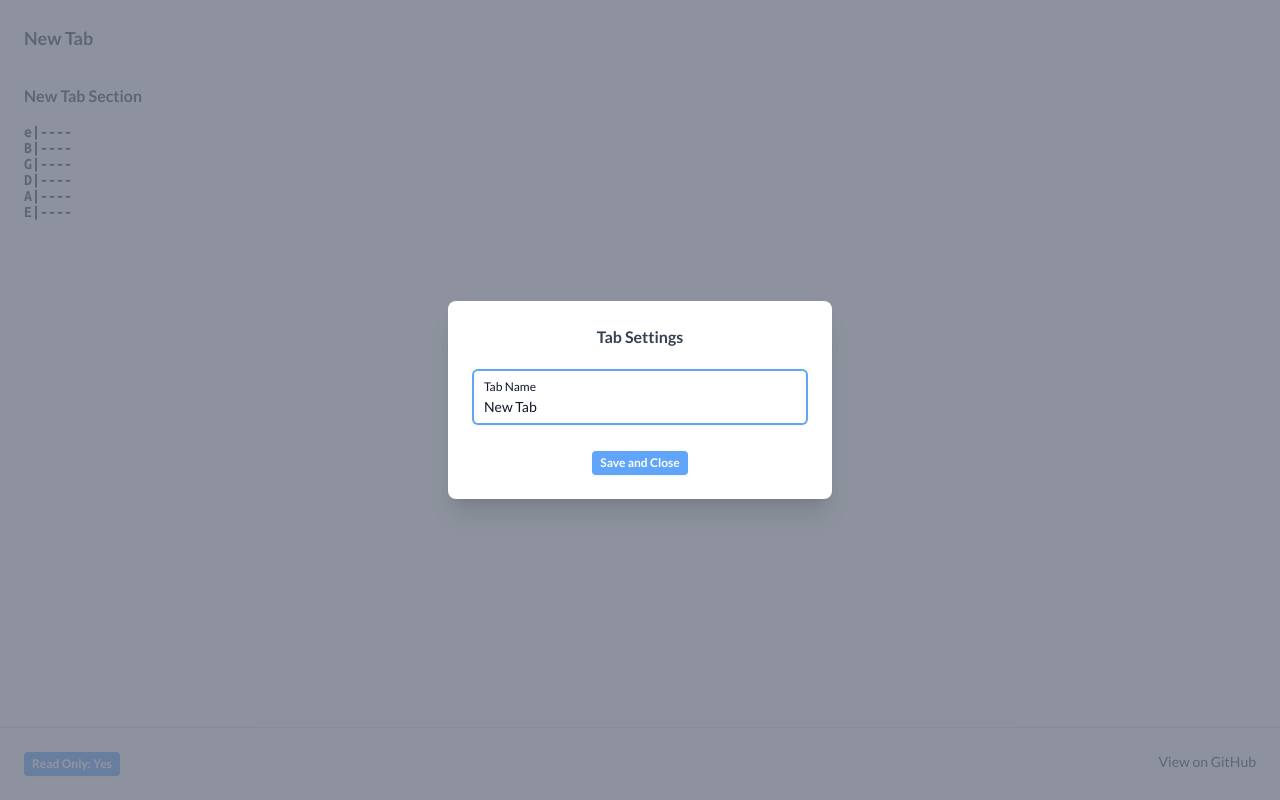
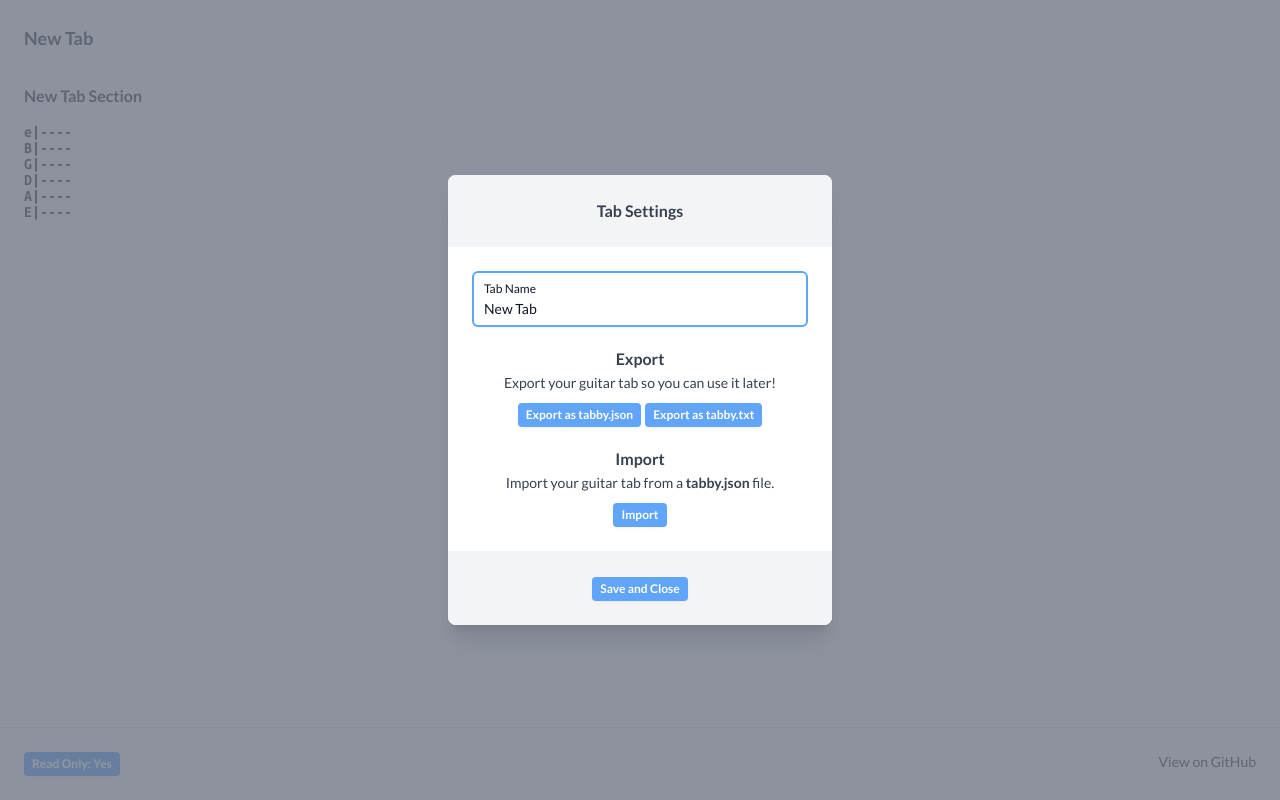
Before and after one commit to haydn-smith/tabby, a Vue app: page / in a window 1280 px wide. Both pictures are taken after a click on the button "Tab Settings". Built offline with nearby package versions, Linux system fonts and the light colour scheme.

Commit message:
import and export

```diff
--- a/src/App.vue
+++ b/src/App.vue
@@ -1,29 +1,19 @@
 <script setup lang="ts">
-import { onMounted, ref, watch } from 'vue';
+import { onMounted, ref } from 'vue';
 import TabbyButton from './components/TabbyButton.vue';
 import TabbyInput from './components/TabbyInput.vue';
 import TabbyModal from './components/TabbyModal.vue';
 import TabbySection from './components/TabbySection.vue';
+import useDownloader from './hooks/useDownloader';
 import Cursor from './values/cursor';
 import Section from './values/section';
 import Tab from './values/tab';
 
+const download = useDownloader();
 const tab = ref(Tab.make());
 const cursor = ref(new Cursor());
 const tabSettingsOpen = ref(false);
 const isReadOnly = ref(false);
-
-watch(tab, (oldVal, newVal) => {
-  const asString = JSON.stringify(newVal);
-
-  const asBase64 = btoa(asString);
-
-  const domain = window.location.protocol + '//' + window.location.host + window.location.pathname;
-  const query = `?data=` + asBase64;
-  window.history.pushState({ path: domain + query }, '', domain + query);
-
-  console.log(asBase64);
-});
 
 onMounted(() => {
   document.addEventListener('keydown', (event: KeyboardEvent) => {
@@ -56,6 +46,20 @@ const onNoteSelected = (string: number, column: number, section: number, active:
     .toggleActive(active)
     .moveCursorWithinSectionBounds(tab.value);
 };
+
+const onExportJsonClicked = () => {
+  download('tabby.json', JSON.stringify(tab.value.toJson(), undefined, 2));
+};
+
+const onExportTextClicked = () => {
+  download('tabby.txt', tab.value.toText());
+};
+
+const onFileUploaded = (text: string) => {
+  const json = JSON.parse(text);
+  tab.value = Tab.fromJson(json);
+  isReadOnly.value = false;
+};
 </script>
 
 <template>
@@ -75,6 +79,21 @@ const onNoteSelected = (string: number, column: number, section: number, active:
 
       <TabbyModal title="Tab Settings" @closed="isReadOnly = false" v-model="tabSettingsOpen">
         <TabbyInput label="Tab Name" placeholder="e.g. I Miss You by Blink 182" v-model="tab.name" />
+
+        <div class="mt-5 text-center text-base font-semibold leading-6 text-gray-700">Export</div>
+        <div class="text-center text-sm leading-6 text-gray-700">Export your guitar tab so you can use it later!</div>
+        <div class="mt-2 text-center">
+          <TabbyButton class="mr-1" text="Export as tabby.json" @click="onExportJsonClicked" />
+          <TabbyButton class="" text="Export as tabby.txt" @click="onExportTextClicked" />
+        </div>
+
+        <div class="mt-5 text-center text-base font-semibold leading-6 text-gray-700">Import</div>
+        <div class="text-center text-sm leading-6 text-gray-700">
+          Import your guitar tab from a <strong>tabby.json</strong> file.
+        </div>
+        <div class="mt-2 text-center">
+          <TabbyInput @file-changed="onFileUploaded" type="file" label="Import" />
+        </div>
       </TabbyModal>
 
       <div
--- a/src/components/TabbyInput.vue
+++ b/src/components/TabbyInput.vue
@@ -1,28 +1,61 @@
 <script setup lang="ts">
+import { v1 } from 'uuid';
+import { ref } from 'vue';
+
+withDefaults(
   defineProps<{
+    type?: 'text' | 'file';
     label: string;
-  placeholder: string;
-  modelValue: string;
+    placeholder?: string;
+    modelValue?: string;
+  }>(),
+  {
+    type: 'text',
+    placeholder: '',
+    modelValue: '',
+  }
+);
+
+const emit = defineEmits<{
+  (e: 'update:modelValue', modelValue: string): void;
+  (e: 'fileChanged', text: string): void;
 }>();
 
-defineEmits<{
-  (e: 'update:modelValue', modelValue: string): void;
-}>();
+const id = ref(v1());
+const file = ref<HTMLInputElement | null>(null);
+
+const onFileChanged = async () => {
+  emit('fileChanged', (await file.value?.files?.item(0)?.text()) ?? '');
+};
 </script>
 
 <template>
+  <div>
+    <div v-if="type === 'file'">
+      <label :for="id">
         <div
+          class="inline-block cursor-pointer rounded bg-blue-400 py-1 px-2 text-xs font-semibold text-white shadow-sm transition hover:bg-blue-500 focus-visible:outline focus-visible:outline-2 focus-visible:outline-offset-2 focus-visible:outline-blue-600"
+        >
+          {{ label }}
+        </div>
+      </label>
+      <input ref="file" :id="id" class="hidden" type="file" @change="onFileChanged()" />
+    </div>
+
+    <div
+      v-if="type === 'text'"
       class="rounded-md px-3 pt-2.5 pb-1.5 shadow-sm ring-1 ring-inset ring-gray-300 transition focus-within:ring-2 focus-within:ring-blue-400"
     >
       <label for="name" class="block text-xs font-medium text-gray-900">{{ label }}</label>
       <input
         :value="modelValue"
         @input="$emit('update:modelValue', ($event.target as HTMLInputElement).value)"
-      type="text"
+        :type="type"
         name="name"
         id="name"
         class="block w-full border-0 p-0 text-gray-900 placeholder:text-gray-400 focus:ring-0 sm:text-sm sm:leading-6"
         :placeholder="placeholder"
       />
     </div>
+  </div>
 </template>
--- a/src/components/TabbyModal.vue
+++ b/src/components/TabbyModal.vue
@@ -45,19 +45,21 @@ const close = () => {
             leave-to="opacity-0 translate-y-4 sm:translate-y-0 sm:scale-95"
           >
             <DialogPanel
-              class="relative transform overflow-hidden rounded-lg bg-white px-4 pt-5 pb-4 text-left shadow-xl transition-all sm:my-8 sm:w-full sm:max-w-sm sm:p-6"
+              class="relative transform overflow-hidden rounded-lg bg-white text-left shadow-xl transition-all sm:my-8 sm:w-full sm:max-w-sm"
             >
-              <div>
+              <DialogTitle
+                as="h3"
+                class="bg-gray-100 p-6 text-center text-base font-semibold leading-6 text-gray-700"
+                >{{ title }}</DialogTitle
+              >
+              <div class="p-6">
                 <div class="">
-                  <DialogTitle as="h3" class="text-center text-base font-semibold leading-6 text-gray-700">{{
-                    title
-                  }}</DialogTitle>
-                  <div class="mt-5 text-sm text-gray-500">
+                  <div class="text-sm text-gray-500">
                     <slot></slot>
                   </div>
                 </div>
               </div>
-              <div class="mt-5 text-center sm:mt-6">
+              <div class="bg-gray-100 p-6 text-center">
                 <TabbyButton @click="close" text="Save and Close" />
               </div>
             </DialogPanel>
--- /dev/null
+++ b/src/hooks/useDownloader.ts
@@ -0,0 +1,16 @@
+export default function useDownloader() {
+  const download = (filename: string, text: string) => {
+    const element = document.createElement('a');
+    element.setAttribute('href', 'data:text/plain;charset=utf-8,' + encodeURIComponent(text));
+    element.setAttribute('download', filename);
+
+    element.style.display = 'none';
+    document.body.appendChild(element);
+
+    element.click();
+
+    document.body.removeChild(element);
+  };
+
+  return download;
+}
--- a/src/store/useAppStore.ts
+++ /dev/null
@@ -1,52 +0,0 @@
-import queryString from 'query-string';
-import create from 'zustand';
-import { devtools, persist, StateStorage } from 'zustand/middleware';
-import Tab from '../values/tab';
-
-export interface UrlStore {
-  tab: Tab;
-  setState: (state: Partial<UrlStore>) => void;
-}
-
-const storage: StateStorage = {
-  getItem: async (name: string): Promise<string | null> => {
-    const params = queryString.parse(location.search);
-    const data = Buffer.from(params[`${name}`] as string, 'base64').toString('binary');
-    const json = `{"state":${data},"version":0}`;
-    return Promise.resolve(json);
-  },
-  setItem: async (name: string, value: string): Promise<void> => {
-    // eslint-disable-next-line @typescript-eslint/no-unsafe-member-access
-    const state = JSON.stringify(JSON.parse(value).state);
-    const domain = window.location.protocol + '//' + window.location.host + window.location.pathname;
-    const query = `?${name}=` + Buffer.from(state, 'binary').toString('base64');
-    window.history.pushState({ path: domain + query }, '', domain + query);
-    return Promise.resolve();
-  },
-  removeItem: async (): Promise<void> => {
-    // Not sure why we need this one.
-    return Promise.resolve();
-  },
-};
-
-/**
- * The non-volatile global store for this application.
- */
-const useUrlStore = create<UrlStore>()(
-  devtools(
-    persist(
-      (set) => ({
-        tab: Tab.make(),
-        setState: (state: Partial<UrlStore>) => {
-          set(state);
-        },
-      }),
-      {
-        name: 'store',
-        getStorage: () => storage,
-      }
-    )
-  )
-);
-
-export default useUrlStore;
--- a/src/values/column.ts
+++ b/src/values/column.ts
@@ -1,7 +1,8 @@
-import { v4 as uuidv4 } from 'uuid';
+import { v1 } from 'uuid';
 import Note from './note';
+import Serialisable from './serialisable';
 
-export default class Column {
+export default class Column implements Serialisable {
   public id = '';
 
   public notes: Array<Note> = [];
@@ -9,7 +10,7 @@ export default class Column {
   public static make(): Column {
     const column = new Column();
 
-    column.id = uuidv4();
+    column.id = v1();
 
     // TODO: Dynamic string amount.
     [1, 2, 3, 4, 5, 6].forEach((string) => {
@@ -54,4 +55,21 @@ export default class Column {
 
     return column;
   }
+
+  public toJson(): Record<string, unknown> {
+    return {
+      notes: this.notes.map((note) => note.toJson()),
+    };
+  }
+
+  public static fromJson(json: Record<string, unknown>): Column {
+    const column = new Column();
+    column.id = v1();
+
+    if (Array.isArray(json.notes)) {
+      json.notes.forEach((note) => column.notes.push(Note.fromJson(note)));
+    }
+
+    return column;
+  }
 }
--- a/src/values/note.ts
+++ b/src/values/note.ts
@@ -1,6 +1,7 @@
 import { range } from 'ramda';
+import Serialisable from './serialisable';
 
-export default class Note {
+export default class Note implements Serialisable {
   public constructor(public string: number, public fret: string) {}
 
   public paddedFret(width: number): string {
@@ -8,4 +9,19 @@ export default class Note {
       return acc.charAt(current) ? acc : acc + '-';
     }, this.fret);
   }
+
+  public toJson(): Record<string, unknown> {
+    return {
+      string: this.string,
+      fret: this.fret,
+    };
+  }
+
+  public static fromJson(json: Record<string, unknown>): Note {
+    if (typeof json.string === 'number' && typeof json.fret === 'string') {
+      return new Note(json.string, json.fret);
+    }
+
+    throw new Error('Invalid Note() object encountered when converting from JSON!');
+  }
 }
--- a/src/values/section.ts
+++ b/src/values/section.ts
@@ -1,6 +1,7 @@
 import Column from './column';
+import Serialisable from './serialisable';
 
-export default class Section {
+export default class Section implements Serialisable {
   public name: string;
 
   public columns: Array<Column> = [];
@@ -55,4 +56,22 @@ export default class Section {
 
     return section;
   }
+
+  public toJson(): Record<string, unknown> {
+    return {
+      name: this.name,
+      columns: this.columns.map((column) => column.toJson()),
+    };
+  }
+
+  public static fromJson(json: Record<string, unknown>): Section {
+    const section = new Section();
+
+    if (typeof json.name === 'string' && Array.isArray(json.columns)) {
+      section.name = json.name;
+      json.columns.forEach((column) => section.columns.push(Column.fromJson(column)));
+    }
+
+    return section;
+  }
 }
--- /dev/null
+++ b/src/values/serialisable.ts
@@ -0,0 +1,3 @@
+export default interface Serialisable {
+  toJson(): Record<string, unknown>;
+}
--- a/src/values/tab.ts
+++ b/src/values/tab.ts
@@ -1,7 +1,10 @@
 import Section from './section';
+import Serialisable from './serialisable';
 
-export default class Tab {
+export default class Tab implements Serialisable {
   public name: string;
+
+  public readOnly = false;
 
   public sections: Array<Section> = [];
 
@@ -47,4 +50,26 @@ export default class Tab {
 
     return tab;
   }
+
+  public toJson(): Record<string, unknown> {
+    return {
+      name: this.name,
+      sections: this.sections.map((section) => section.toJson()),
+    };
+  }
+
+  public toText(): string {
+    return 'Work in progress, sorry!';
+  }
+
+  public static fromJson(json: Record<string, unknown>): Tab {
+    const tab = new Tab();
+
+    if (typeof json.name === 'string' && Array.isArray(json.sections)) {
+      tab.name = json.name;
+      json.sections.forEach((section) => tab.sections.push(Section.fromJson(section)));
+    }
+
+    return tab;
+  }
 }
```
Also changed, not shown: src/hooks/useQueryStringStorage.ts (added, +33 -0 lines). Lines whose indentation alone changed are shown as unchanged.
